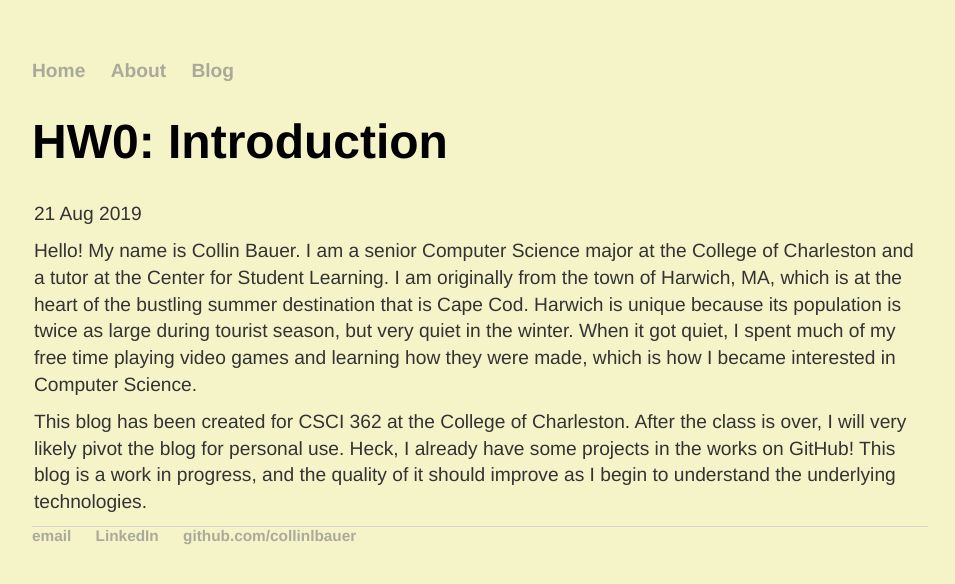
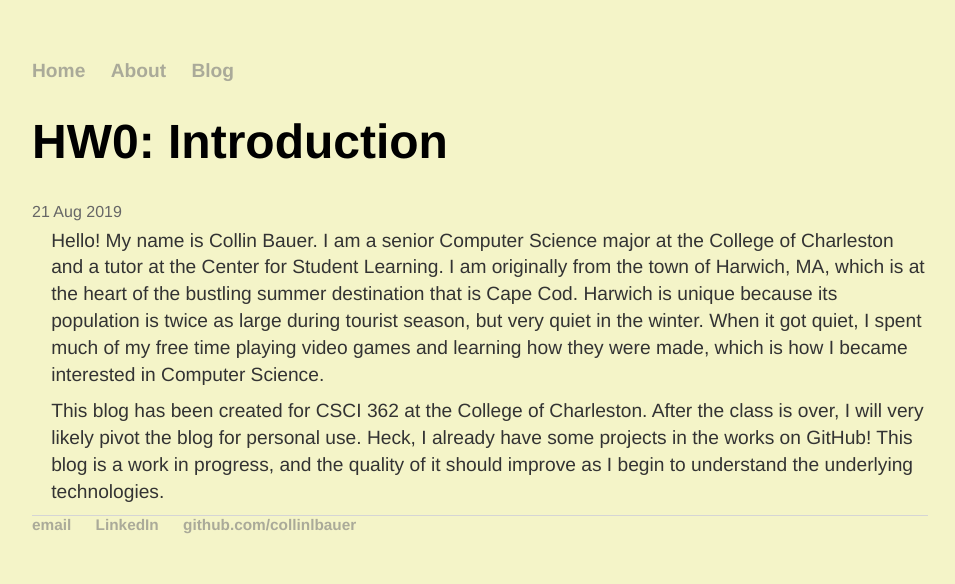
Before and after one commit to CollinLBauer/collinlbauer.github.io, a Jekyll site: the page built from _posts/2019-08-21-HW0-Introduction.md, in a window 1280 px wide. Shown: the top 584 px of the page, without its empty margins (160-1115 px from the left). Built offline with Jekyll 4.4.1, drawn with Linux system fonts in a browser that asks for light colours.

Commit message:
I'm trying to make it work. :/

```diff
--- a/css/main.css
+++ b/css/main.css
@@ -50,7 +50,12 @@ p {
     font-size: 1.2em;
     line-height: 1.4em;
     color: #333;
-    margin: 0.2em 0em 0.5em 0.1em;
+    margin: 0.2em 0em 0.5em 1em;
+}
+p.meta {
+    color: #666;
+    font-size: 1em;
+    margin: 0em;
 }
 
 footer {
```
